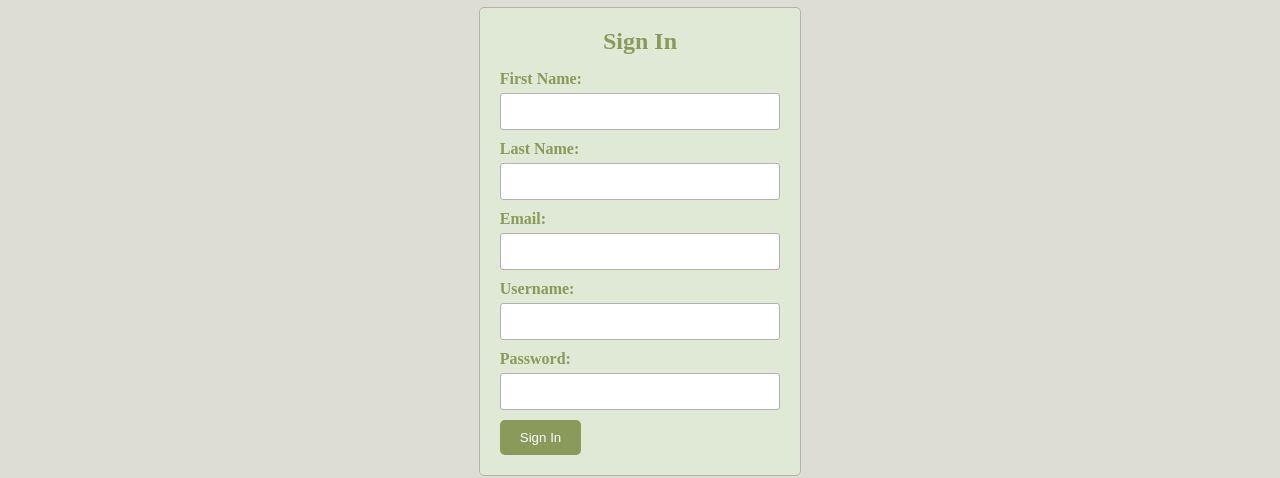
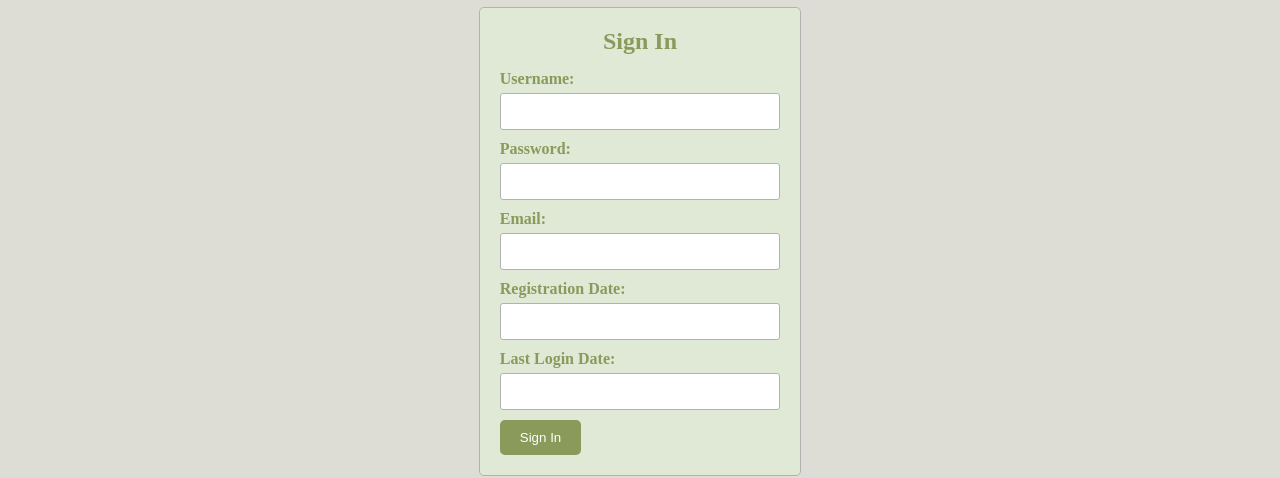
Before and after one commit to kalviumcommunity/S48_Clumsiness-Catalog, a React (Vite) app in the folder Frontend/: page / in a window 1280 px wide. Both pictures are taken after a click on the button "Sign In". Shown: the part 143-621 px from the top of the page. Built offline with nearby package versions, Linux system fonts and the light colour scheme; a web font is replaced by a local one.

Commit message:
updated form

```diff
--- a/Frontend/src/components/Form.jsx
+++ b/Frontend/src/components/Form.jsx
@@ -8,20 +8,20 @@ function Form(props) {
         <h2>Sign In</h2>
         <form>
           {/* Form fields */}
-          <label htmlFor="firstName">First Name:</label>
-          <input type="text" id="firstName" name="firstName" required />
+          <label htmlFor="username">Username:</label>
+          <input type="text" id="username" name="username" />
 
-          <label htmlFor="lastName">Last Name:</label>
-          <input type="text" id="lastName" name="lastName" required />
+          <label htmlFor="password">Password:</label>
+          <input type="password" id="password" name="password" />
 
           <label htmlFor="email">Email:</label>
-          <input type="email" id="email" name="email" required />
+          <input type="email" id="email" name="email" />
 
-          <label htmlFor="username">Username:</label>
-          <input type="text" id="username" name="username" required />
+          <label htmlFor="registrationDate">Registration Date:</label>
+          <input type="text" id="registrationDate" name="registrationDate" />
 
-          <label htmlFor="password">Password:</label>
-          <input type="password" id="password" name="password" required />
+          <label htmlFor="lastLoginDate">Last Login Date:</label>
+          <input type="text" id="lastLoginDate" name="lastLoginDate" />
 
           <button type="submit">Sign In</button>
         </form>
```
